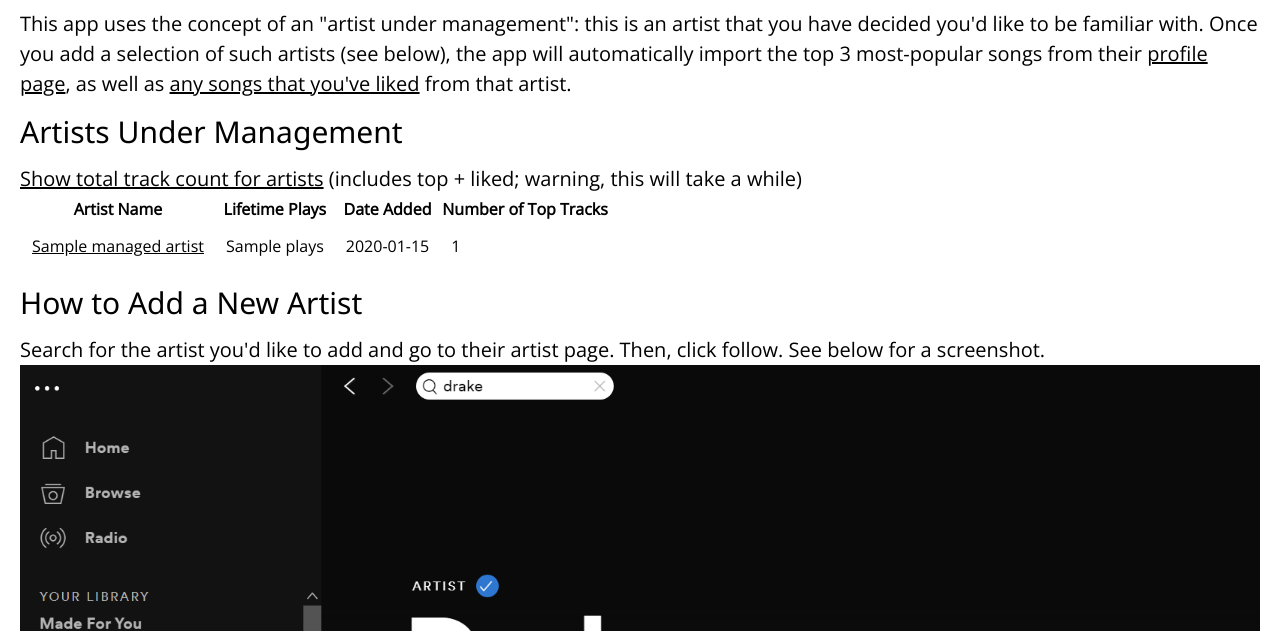
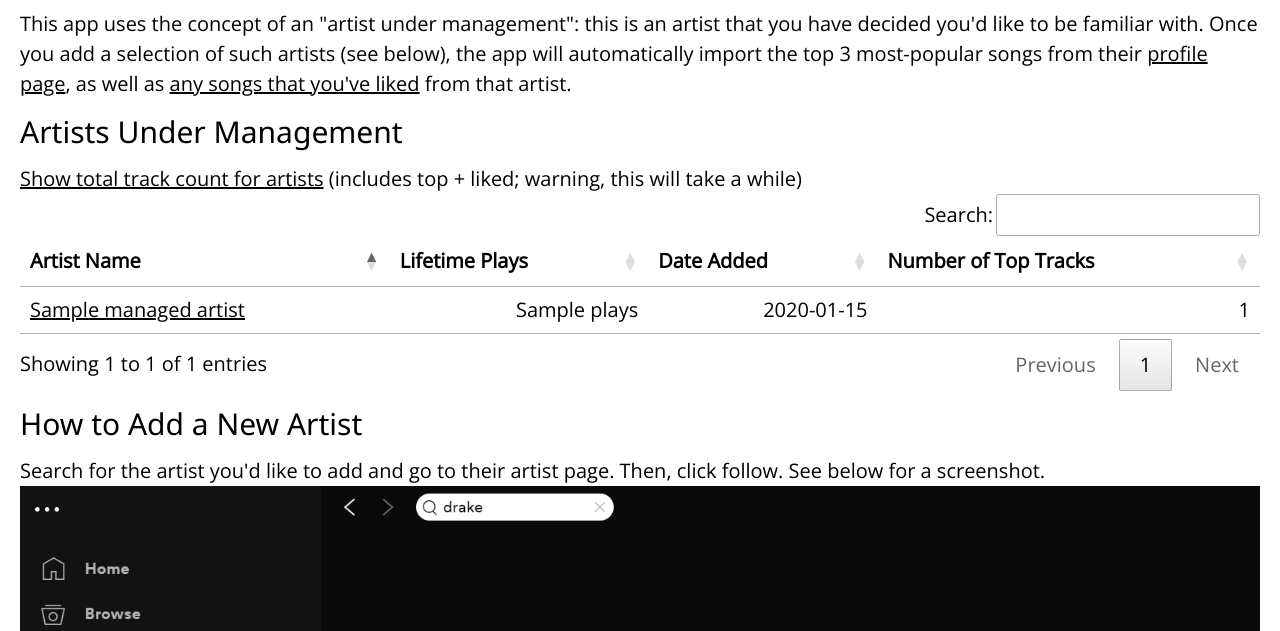
Before and after one commit to z1lc/zdone, a Flask app: template app/templates/spotify.html in a window 1280 px wide. Shown: the part 792-1423 px from the top of the page. Run offline with Flask 2, Linux system fonts and the light colour scheme; the template is opened without the code that fills it: most values are stand-ins (such as "Sample title", 1, 10 or a date in 2020); some libraries are stand-ins or nearby versions.

Commit message:
Make artists list more manageable by adding DataTables

```diff
--- a/app/templates/spotify.html
+++ b/app/templates/spotify.html
@@ -1,6 +1,13 @@
 {% extends "base.html" %}
 
 {% block within_head %}
+    <link rel="stylesheet" href="//cdn.datatables.net/1.10.20/css/jquery.dataTables.min.css">
+    <script src="//cdn.datatables.net/1.10.20/js/jquery.dataTables.min.js"></script>
+    <script>
+      $(document).ready( function () {
+        $('#managed_artists_table').dataTable({"lengthChange": false});
+      } );
+    </script>
 <style>
     body {
         max-width: 1500px;
@@ -9,12 +16,6 @@
     }
     img {
         max-width: 100%;
-    }
-    table {
-        font-size: 0.8em;
-    }
-    td {
-        padding: 10px;
     }
 </style>
 {% endblock %}
@@ -30,7 +31,8 @@ This app uses the concept of an "artist under management": this is an artist tha
     {% if not totals_given %}
         <a href="?total_track_counts#AUM">Show total track count for artists</a> (includes top + liked; warning, this will take a while)
     {% endif %}
-<table>
+<table id="managed_artists_table">
+<thead>
     <tr>
         <th>Artist Name</th>
         <th>Lifetime Plays</th>
@@ -38,15 +40,18 @@ This app uses the concept of an "artist under management": this is an artist tha
         <th>Number of Top Tracks</th>
         {% if totals_given %}<th>Number of Total Tracks</th>{% endif %}
     </tr>
+</thead>
+<tbody>
 {% for name, uri, plays, date_added, num_top_tracks, num_total_tracks in managed_artists %}
     <tr>
         <td><a href="https://open.spotify.com/artist/{{ uri }}" target="_blank">{{ name }}</a></td>
-        <td>{% if plays %}{{ plays }}{% endif %}</td>
-        <td>{{ date_added }}</td>
-        <td>{{ num_top_tracks }}</td>
-        {% if totals_given %}<td>{{ num_total_tracks }}</td>{% endif %}
+        <td class="dt-body-right">{% if plays %}{{ plays }}{% endif %}</td>
+        <td class="dt-body-right">{{ date_added }}</td>
+        <td class="dt-body-right">{{ num_top_tracks }}</td>
+        {% if totals_given %}<td class="dt-body-right">{{ num_total_tracks }}</td>{% endif %}
     </tr>
 {% endfor %}
+</tbody>
 </table>
 <h2>How to Add a New Artist</h2>
 Search for the artist you'd like to add and go to their artist page. Then, click follow. See below for a screenshot.<br>
```
